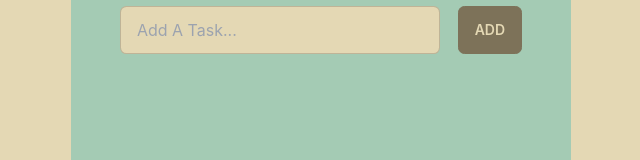
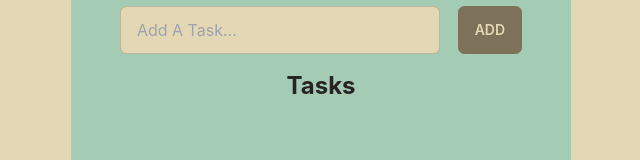
Before and after one commit to antudas22/program-of-operation, a React (Create React App) app: page / in a window 1280 px wide. Shown: the part 150-310 px from the top of the page, without its empty margins (319-959 px from the left). Built offline with nearby package versions, Linux system fonts and the light colour scheme.

Commit message:
show all task successfully

```diff
--- a/src/App.js
+++ b/src/App.js
@@ -1,11 +1,12 @@
 import { useState } from 'react';
 import './App.css';
 import AddATask from './components/AddATask';
+import Tasks from './components/Tasks';
 
 function App() {
 
   const [input, setInput] = useState('');
-  const [task, setTask] = useState([]);
+  const [tasks, setTasks] = useState([]);
 
   return (
     <div className="">
@@ -19,8 +20,12 @@ function App() {
         <AddATask
           input={input}
           setInput={setInput}
-          task={task}
-          setTask={setTask}
+          tasks={tasks}
+          setTasks={setTasks}
+        />
+        <Tasks
+          tasks={tasks}
+          setTasks={setTasks}
         />
       </div>
     </div>
--- a/src/components/AddATask.js
+++ b/src/components/AddATask.js
@@ -1,6 +1,6 @@
 import React from 'react';
 
-const AddATask = ({input, setInput, task, setTask}) => {
+const AddATask = ({input, setInput, tasks, setTasks}) => {
 
     const onInputChange = e => {
         setInput(e.target.value);
@@ -8,7 +8,7 @@ const AddATask = ({input, setInput, task, setTask}) => {
 
     const addATaskHandler = e => {
         e.preventDefault();
-        setInput([...task, {title: input, completed: false}]);
+        setTasks([...tasks, {title: input, completed: false}]);
         setInput('');
     }
 
--- a/src/components/tasks.js
+++ b/src/components/tasks.js
@@ -0,0 +1,17 @@
+import React from 'react';
+
+const Tasks = ({tasks, setTasks}) => {
+    return (
+        <div className='mt-4'>
+            <h3 className='text-center text-2xl font-bold mb-4'>Tasks</h3>
+            {
+            tasks.map((task, i) => (
+                <input key={i} value={task.title} type="text" className="input input-bordered w-full max-w-full mb-3 px-10 text-lg font-bold" onChange={(e) => e.preventDefault()}/>
+            )
+            )
+            }
+        </div>
+    );
+};
+
+export default Tasks;
```
